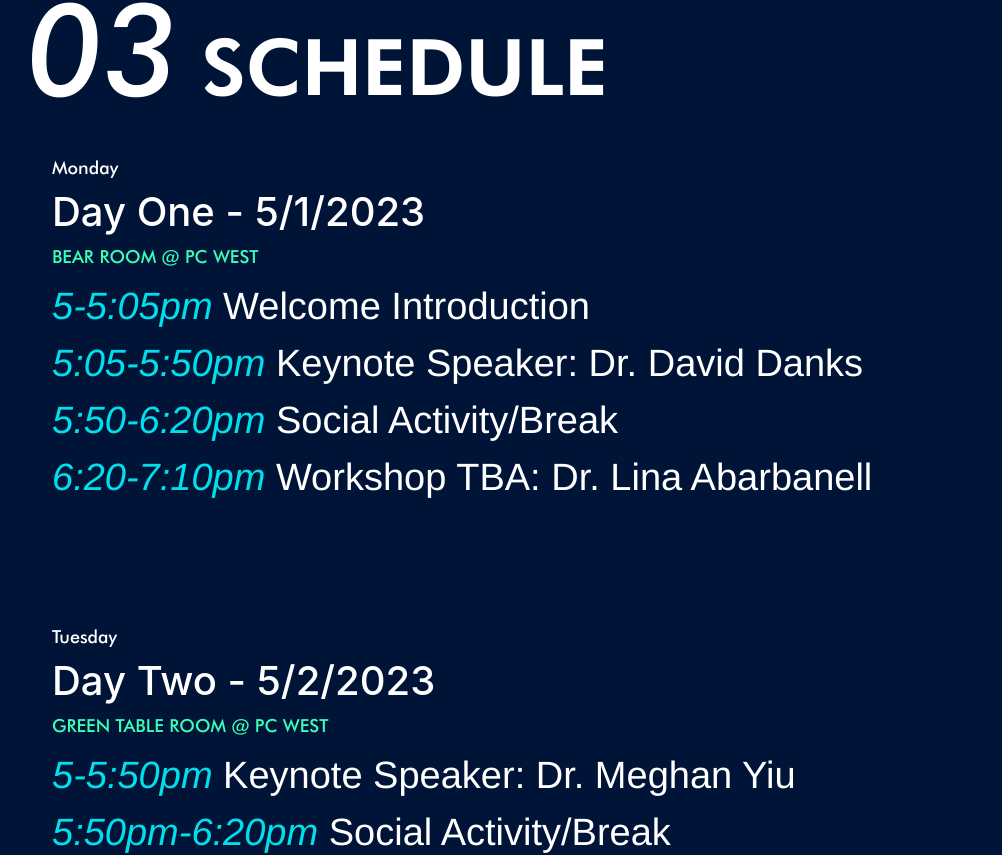
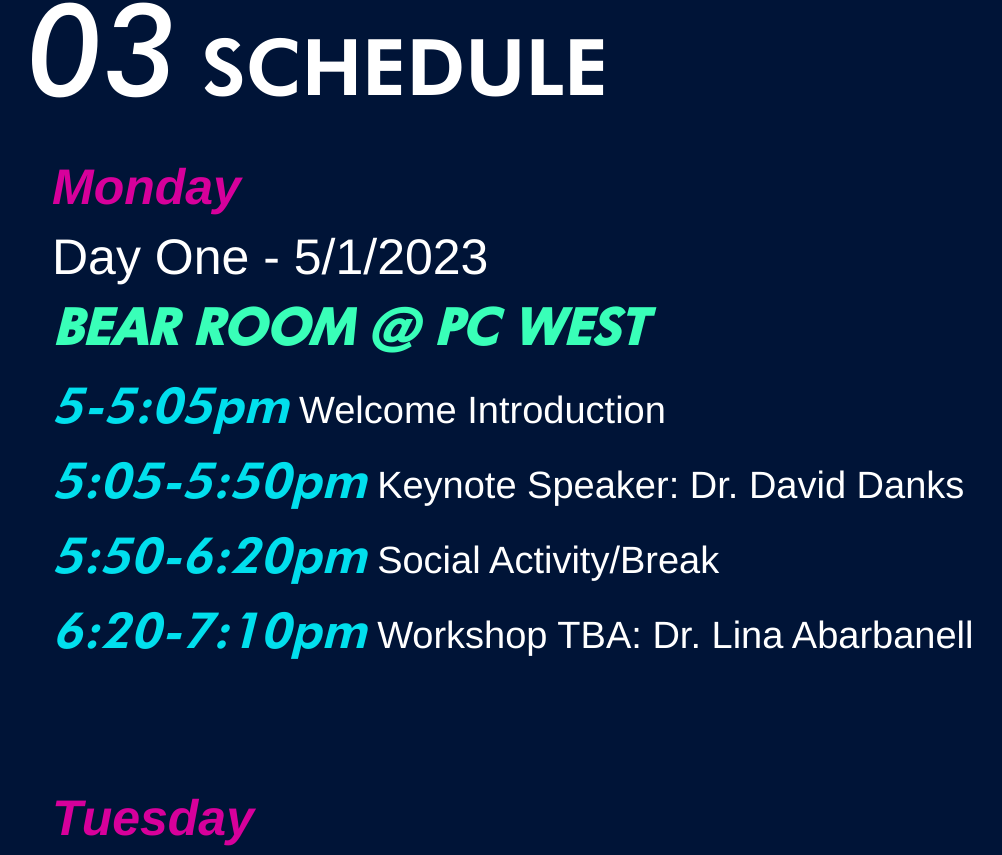
Before and after one commit to CSSA-UCSD/conference2023, a React (Create React App) app: page /#/ in a window 1280 px wide. Shown: the part 1660-2515 px from the top of the page, without its empty margins (78-1080 px from the left). Built offline with nearby package versions, Linux system fonts and the light colour scheme.

Commit message:
Adjusted font sizes/colors for schedule pg

```diff
--- a/src/style/pages/_schedule.scss
+++ b/src/style/pages/_schedule.scss
@@ -1,41 +1,4 @@
 .schedule {
-    // header
-    h1 {
-        font-size: 4.4rem;
-    }
-
-    .day {
-        padding-top: 2.5rem;
-
-        h1 {
-            font-size: 3.8rem;
-        }
-
-        h4 {
-            font-size: 2.5rem;
-            color: $accent-2;
-        }
-        span {
-            font-family: $header-font;
-        }
-        .day-info {
-            h2 {
-                font-family: $body-font;
-                font-size: 2.5rem;
-            }
-
-            h4 {
-                font-color: $accent-1;
-            }
-
-            p {
-                font-family: $body-font;
-            }
-        }
-    }
-
-
-
     .day-schedule {
         width: fit-content;
         .row {
@@ -47,10 +10,30 @@
                 padding-left: 0px;
                 font-size: 3.8rem;
             }
+
+            h4 {
+                color: $accent-2;
+            }
+
+            h4, span {
+                font-size: 2.5rem;
+                font-family: $header-font;
+            }
+
+            .day-info {
+                h2, h4 {
+                    font-family: $body-font;
+                    font-size: 2.5rem;
+                }
+
+                h4 {
+                    font-style: oblique;
+                    font-weight: bold;
+                    color: $accent-1;
+                }
+            }
         }
-        span {
-            color: $primary-dark;
-        }
+
         .sidebar {
             z-index: 100;
             width: 100%;
```
